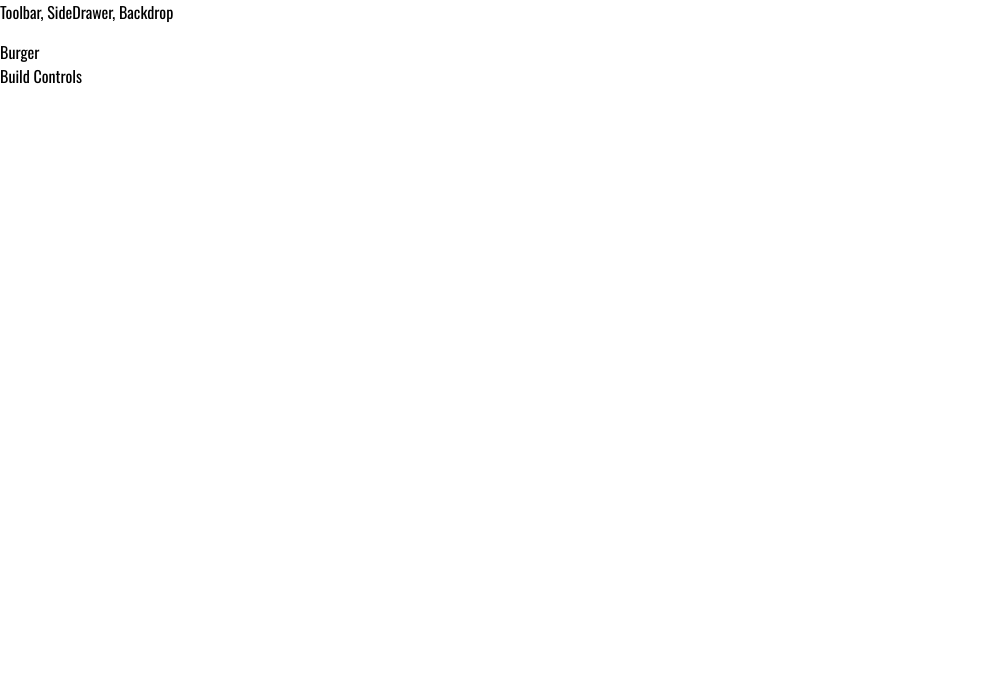
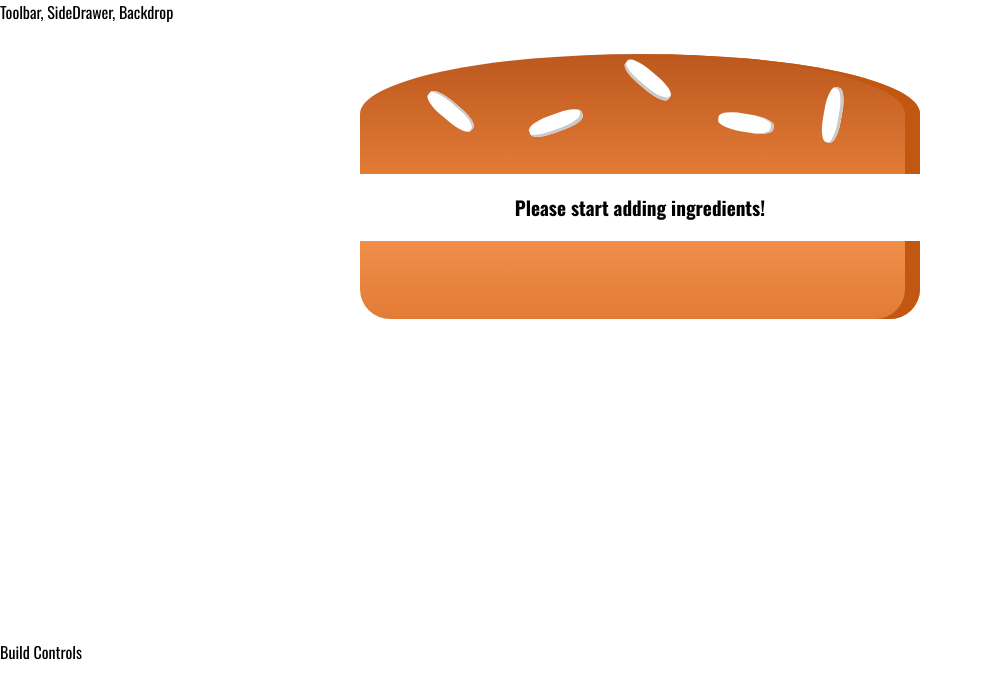
Before and after one commit to elshack09/burger-app, a React app: page / in a window 1280 px wide. Shown: the top 698 px of the page, without its empty margins (0-983 px from the left). Built offline with nearby package versions, Linux system fonts and the light colour scheme.

Commit message:
changed ingredients state to 0

```diff
--- /dev/null
+++ b/src/components/Burger/Burger.css
@@ -0,0 +1,19 @@
+.Burger {
+    width: 100%;
+    margin: auto;
+    height: 250px;
+    overflow: scroll;
+    text-align: center;
+    font-weight: bold;
+    font-size: 1.2rem;
+}
+
+
+
+
+@media (min-width: 500px) and (min-height: 400px){
+    .Burger {
+        width: 700px;
+        height: 600px
+    }
+}
--- a/src/components/Burger/Burger.js
+++ b/src/components/Burger/Burger.js
@@ -0,0 +1,32 @@
+import React from 'react';
+import classes from './Burger.css';
+import BurgerIngredient from './BurgerIngredient/BurgerIngredient';
+
+const burger = (props) => {
+    let transformedIngredients = Object.keys(props.ingredients) //abstracting keys of different objects and turn it to an array of the key
+        .map(igKey => {
+            return [...Array(props.ingredients[igKey])].map((_, i) => {
+                <BurgerIngredient key={igKey + i} type={igKey} />
+                // unique key for each ingredient
+            }) // blank
+            //JS object with 3 empty spaces
+        })
+        .reduce((arr, el) => {
+            return arr.concat(el) //add given element to array
+        }, []) // previous and current value
+    if (transformedIngredients.length === 0) {
+        transformedIngredients = <p>Please start adding ingredients!</p>
+    }
+    return (
+        <div className={classes.Burger}>
+            <BurgerIngredient type="bread-top" />
+
+            {transformedIngredients}
+            {/* <BurgerIngredient type="cheese" />
+        <BurgerIngredient type="meat" /> */}
+            <BurgerIngredient type="bread-bottom" />
+        </div>
+    )
+}
+
+export default burger;
--- a/src/containers/BurgerBuilder/BurgerBuilder.js
+++ b/src/containers/BurgerBuilder/BurgerBuilder.js
@@ -1,11 +1,21 @@
-import React, {Component} from 'react'
+import React, { Component } from 'react'
 import Aux from '../../hoc/Aux'
+import Burger from '../../components/Burger/Burger'
 
-class BurgerBuilder extends Component{
-    render (){
-        return(
+class BurgerBuilder extends Component {
+    state = {
+        ingredients: {
+            salad: 0,
+            bacon: 0,
+            cheese: 0,
+            meat: 0
+        } //array ingredients
+    }
+    render() {
+        return (
             <Aux>
-                <div>Burger</div>
+                {/* giving burger component the ingredients */}
+                <Burger ingredients={this.state.ingredients} />
                 <div>Build Controls</div>
             </Aux>
         )
```
